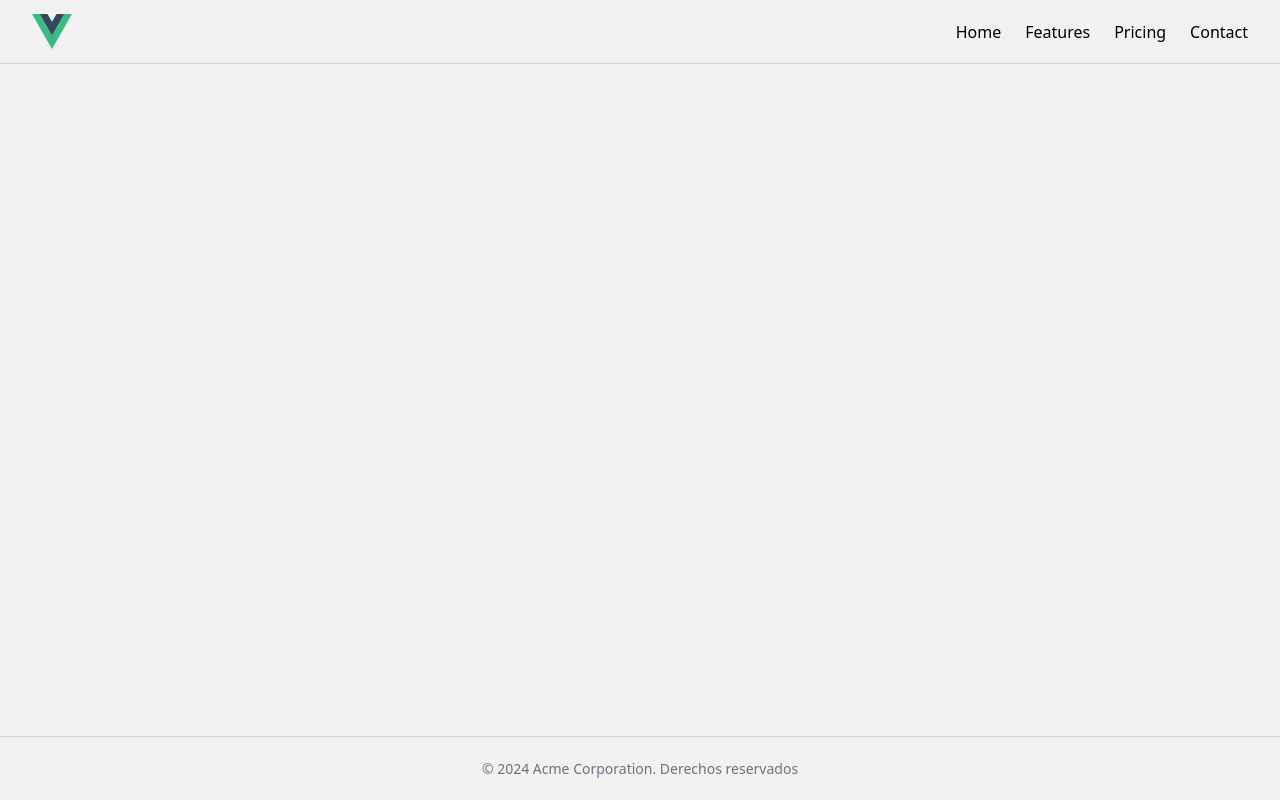
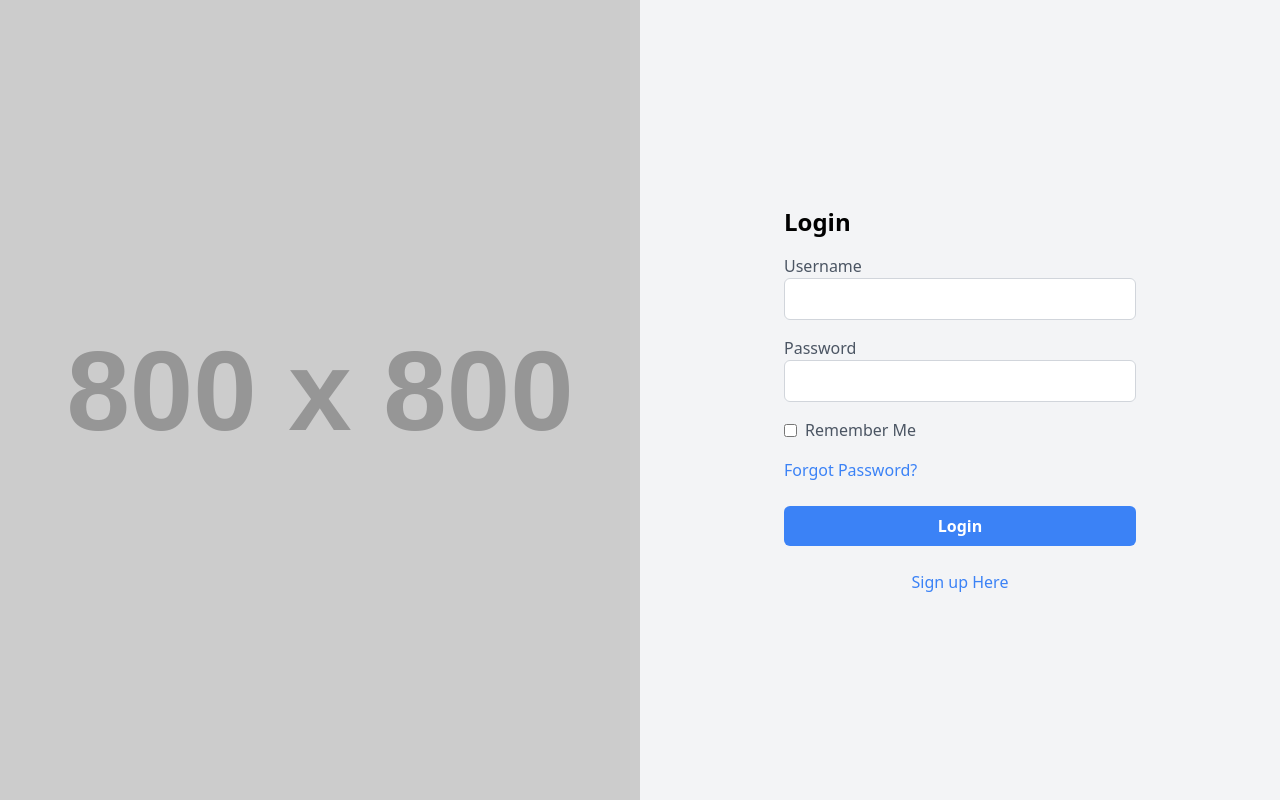
Before and after one commit to TeslaWillow/05-vue-spa, a Vue app: page /auth in a window 1280 px wide. Built offline with nearby package versions, Linux system fonts and the light colour scheme.

Commit message:
child and parent routes.

```diff
--- a/src/App.vue
+++ b/src/App.vue
@@ -1,45 +1,5 @@
 <template>
-  <div class="flex flex-col h-screen">
-    <!-- Header -->
-    <header
-      class="flex items-center h-14 px-4 border-b border-gray-300 sm:h-16 md:px-6 lg:px-8"
-    >
-      <div>
-        <a class="flex items-center gap-2 font-semibold" href="#">
-          <img
-            alt="Vue logo"
-            class="logo"
-            src="@/assets/logo.svg"
-            width="40"
-            height="40"
-          />
-        </a>
-      </div>
-      <nav class="ml-auto space-x-4 flex items-center h-10 sm:space-x-6">
-        <RouterLink :to="{ name: 'home' }"> Home </RouterLink>
-        <RouterLink to="/features"> Features </RouterLink>
-        <RouterLink to="/pricing"> Pricing </RouterLink>
-        <RouterLink to="/contact"> Contact </RouterLink>
-      </nav>
-    </header>
-    <!-- Fin Header -->
-
-    <!-- Main -->
-    <main class="flex-1 flex items-center justify-center">
-      <RouterView />
-    </main>
-    <!-- Fin Main -->
-
-    <!-- Footer -->
-    <footer
-      class="flex items-center h-14 px-4 border-t border-gray-300 sm:h-16 md:px-6 lg:px-8"
-    >
-      <p class="flex-1 text-sm text-gray-500 text-center">
-        © {{ new Date().getFullYear() }} Acme Corporation. Derechos reservados
-      </p>
-    </footer>
-    <!-- Fin Footer -->
-  </div>
+  <RouterView />
 </template>
 
 <script lang="ts" setup></script>
--- /dev/null
+++ b/src/modules/auth/pages/LoginPage.vue
@@ -0,0 +1,70 @@
+<template>
+  <!-- component -->
+  <div class="bg-gray-100 flex justify-center items-center h-screen">
+    <!-- Left: Image -->
+    <div class="w-1/2 h-screen hidden lg:block">
+      <img
+        src="https://placehold.co/800x/667fff/ffffff.png?text=Your+Image&font=Montserrat"
+        alt="Placeholder Image"
+        class="object-cover w-full h-full"
+      />
+    </div>
+    <!-- Right: Login Form -->
+    <div class="lg:p-36 md:p-52 sm:20 p-8 w-full lg:w-1/2">
+      <h1 class="text-2xl font-semibold mb-4">Login</h1>
+      <form action="#" method="POST">
+        <!-- Username Input -->
+        <div class="mb-4">
+          <label for="username" class="block text-gray-600">Username</label>
+          <input
+            type="text"
+            id="username"
+            name="username"
+            class="w-full border border-gray-300 rounded-md py-2 px-3 focus:outline-none focus:border-blue-500"
+            autocomplete="off"
+          />
+        </div>
+        <!-- Password Input -->
+        <div class="mb-4">
+          <label for="password" class="block text-gray-600">Password</label>
+          <input
+            type="password"
+            id="password"
+            name="password"
+            class="w-full border border-gray-300 rounded-md py-2 px-3 focus:outline-none focus:border-blue-500"
+            autocomplete="off"
+          />
+        </div>
+        <!-- Remember Me Checkbox -->
+        <div class="mb-4 flex items-center">
+          <input
+            type="checkbox"
+            id="remember"
+            name="remember"
+            class="text-blue-500"
+          />
+          <label for="remember" class="text-gray-600 ml-2">Remember Me</label>
+        </div>
+        <!-- Forgot Password Link -->
+        <div class="mb-6 text-blue-500">
+          <a href="#" class="hover:underline">Forgot Password?</a>
+        </div>
+        <!-- Login Button -->
+        <button
+          type="submit"
+          class="bg-blue-500 hover:bg-blue-600 text-white font-semibold rounded-md py-2 px-4 w-full"
+        >
+          Login
+        </button>
+      </form>
+      <!-- Sign up  Link -->
+      <div class="mt-6 text-blue-500 text-center">
+        <a href="#" class="hover:underline">Sign up Here</a>
+      </div>
+    </div>
+  </div>
+</template>
+
+<script lang="ts" setup></script>
+
+<style lang="scss" scoped></style>
--- /dev/null
+++ b/src/modules/landing/layout/LandingLayout.vue
@@ -0,0 +1,47 @@
+<template>
+  <div class="flex flex-col h-screen">
+    <!-- Header -->
+    <header
+      class="flex items-center h-14 px-4 border-b border-gray-300 sm:h-16 md:px-6 lg:px-8"
+    >
+      <div>
+        <a class="flex items-center gap-2 font-semibold" href="#">
+          <img
+            alt="Vue logo"
+            class="logo"
+            src="@/assets/logo.svg"
+            width="40"
+            height="40"
+          />
+        </a>
+      </div>
+      <nav class="ml-auto space-x-4 flex items-center h-10 sm:space-x-6">
+        <RouterLink :to="{ name: 'home' }"> Home </RouterLink>
+        <RouterLink to="/features"> Features </RouterLink>
+        <RouterLink to="/pricing"> Pricing </RouterLink>
+        <RouterLink to="/contact"> Contact </RouterLink>
+      </nav>
+    </header>
+    <!-- Fin Header -->
+
+    <!-- Main -->
+    <main class="flex-1 flex items-center justify-center">
+      <RouterView />
+    </main>
+    <!-- Fin Main -->
+
+    <!-- Footer -->
+    <footer
+      class="flex items-center h-14 px-4 border-t border-gray-300 sm:h-16 md:px-6 lg:px-8"
+    >
+      <p class="flex-1 text-sm text-gray-500 text-center">
+        © {{ new Date().getFullYear() }} Acme Corporation. Derechos reservados
+      </p>
+    </footer>
+    <!-- Fin Footer -->
+  </div>
+</template>
+
+<script setup lang="ts"></script>
+
+<style scoped></style>
--- a/src/router/index.ts
+++ b/src/router/index.ts
@@ -4,6 +4,11 @@
 const router = createRouter({
   history: createWebHistory(import.meta.env.BASE_URL),
   routes: [
+    {
+      path: '/',
+      name: 'landing',
+      component: () => import('@/modules/landing/layout/LandingLayout.vue'),
+      children: [
         {
           path: '/',
           name: 'home',
@@ -25,6 +30,15 @@
           component: () => import('@/modules/landing/pages/ContactPage.vue'),
         },
       ],
+    },
+
+    // AUTH
+    {
+      path: '/auth',
+      name: 'login',
+      component: () => import('@/modules/auth/pages/LoginPage.vue'),
+    },
+  ],
 });
 
 export default router;
```
Lines whose indentation alone changed are shown as unchanged.
